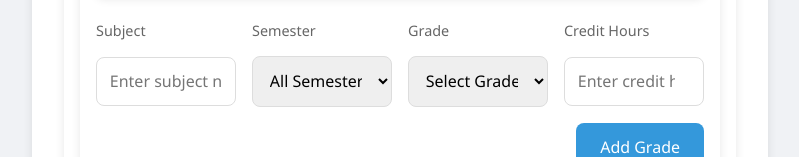
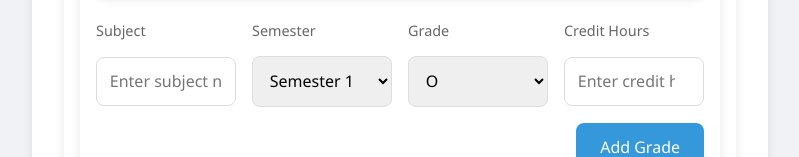
Before and after one commit to abdularshath/cgpa-calculator, a plain HTML site: page index.html in a window 1280 px wide. Shown: the part 256-413 px from the top of the page, without its empty margins (240-1039 px from the left). Drawn offline with nearby package versions, Linux system fonts and the light colour scheme.

Commit message:
Update index.html

```diff
--- a/index.html
+++ b/index.html
@@ -26,7 +26,6 @@
                     <div class="grade-input">
                         <input type="text" id="subject" placeholder="Enter subject name">
                         <select id="semester">
-                            <option value="all">All Semesters</option>
                             <option value="1">Semester 1</option>
                             <option value="2">Semester 2</option>
                             <option value="3">Semester 3</option>
@@ -37,7 +36,7 @@
                             <option value="8">Semester 8</option>
                         </select>
                         <select id="grade">
-                            <option value="">Select Grade</option>
+
                             <option value="O">O</option>
                             <option value="A+">A+</option>
                             <option value="A">A</option>
```
